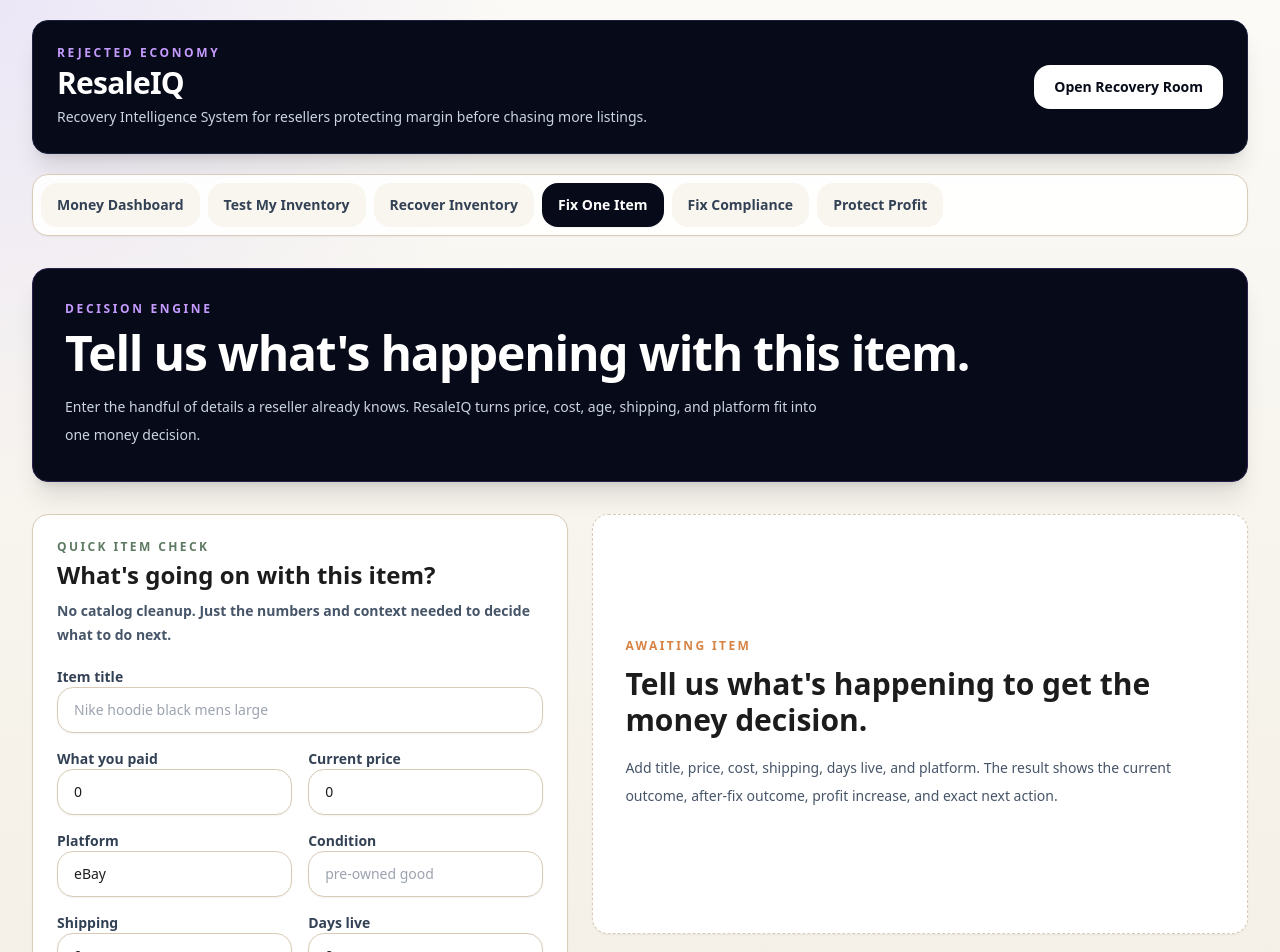
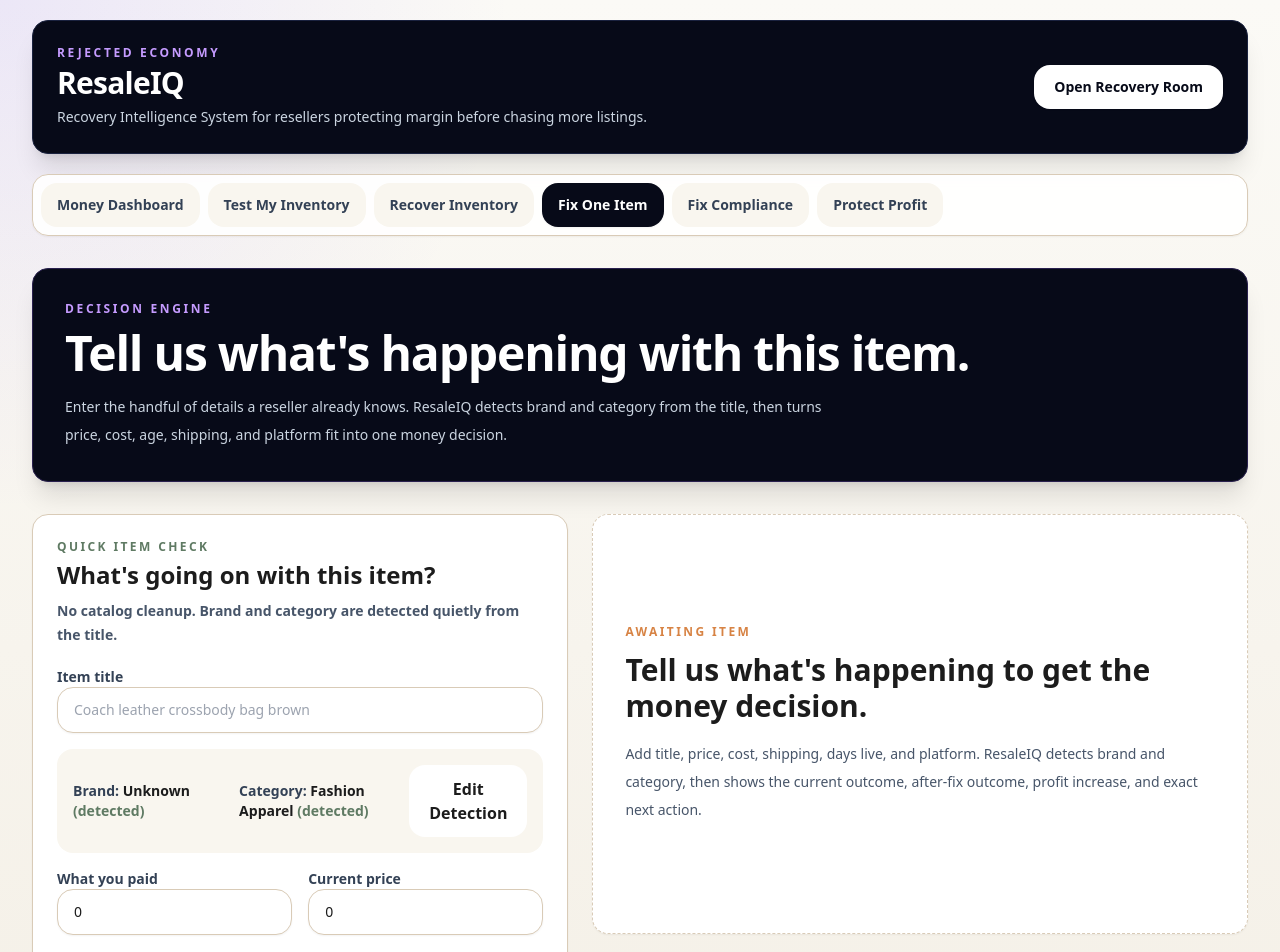
Before and after one commit to RejectedDope/ResaleIQ, a Next.js app: page /analyze in a window 1280 px wide. Shown: the top 952 px of the page. Built offline with nearby package versions, Linux system fonts and the light colour scheme.

Commit message:
Add passive brand and category detection to decision engine

```diff
--- a/app/analyze/page.tsx
+++ b/app/analyze/page.tsx
@@ -26,6 +26,25 @@
   safetyDocs: false,
   gradingDescriptors: false,
 };
+
+const KNOWN_BRANDS = [
+  'Coach',
+  'Nike',
+  'Lululemon',
+  'Carhartt',
+  'Madewell',
+  'Patagonia',
+  'Levi',
+  'Levis',
+  'Adidas',
+  'Ralph Lauren',
+  'The North Face',
+  'Free People',
+  'Anthropologie',
+  'Vans',
+  'Dr Martens',
+  'Birkenstock',
+];
 
 function finalDecision(action: string) {
   if (action === 'Donate/Liquidate') return 'LIQUIDATE';
@@ -70,21 +89,54 @@
   };
 }
 
+function categoryFromTitle(title: string) {
+  const text = title.toLowerCase();
+  if (/bag|purse|crossbody|tote|wallet|backpack|satchel/.test(text)) return 'Bags';
+  if (/shoe|sneaker|boot|heel|loafer|sandal|clog/.test(text)) return 'Shoes';
+  if (/jean|legging|pant|jogger|short|skirt/.test(text)) return 'Fashion Apparel';
+  if (/jacket|coat|hoodie|sweater|shirt|dress|blazer|fleece|top/.test(text)) return 'Fashion Apparel';
+  if (/watch|ring|necklace|bracelet|earring|jewelry/.test(text)) return 'Jewelry';
+  if (/console|camera|phone|tablet|headphone|speaker|electronics/.test(text)) return 'Electronics';
+  if (/coin|card|comic|vintage|collectible|figure/.test(text)) return 'Collectibles';
+  if (/chair|table|desk|dresser|furniture|local/.test(text)) return 'Furniture / Local';
+  return 'Fashion Apparel';
+}
+
+function brandFromTitle(title: string) {
+  const normalized = title.toLowerCase();
+  const brand = KNOWN_BRANDS.find((candidate) => normalized.includes(candidate.toLowerCase()));
+  if (brand) return brand === 'Levis' ? "Levi's" : brand;
+  return title.trim().split(/\s+/)[0] || '';
+}
+
+function priceContextMultiplier(input: ListingInput) {
+  const category = input.category.toLowerCase();
+  const brand = input.brand.toLowerCase();
+  let multiplier = 1;
+
+  if (['coach', 'lululemon', 'patagonia', 'carhartt', 'the north face'].some((term) => brand.includes(term))) multiplier += 0.06;
+  if (category.includes('bags') || category.includes('shoes') || category.includes('collectible')) multiplier += 0.04;
+  if (category.includes('furniture')) multiplier -= 0.05;
+
+  return multiplier;
+}
+
 function marketSignals(input: ListingInput, riskScore: number) {
-  const low = Math.max(6, input.targetSalePrice * (riskScore > 60 ? 0.72 : 0.82));
-  const high = input.targetSalePrice * (riskScore > 60 ? 0.96 : 1.08);
-  const similarCount = Math.max(18, Math.round(42 + input.title.length / 2 + input.listingAgeDays / 4));
+  const multiplier = priceContextMultiplier(input);
+  const low = Math.max(6, input.targetSalePrice * (riskScore > 60 ? 0.72 : 0.82) * multiplier);
+  const high = input.targetSalePrice * (riskScore > 60 ? 0.96 : 1.08) * multiplier;
+  const similarCount = Math.max(18, Math.round(42 + input.title.length / 2 + input.listingAgeDays / 4 + (input.brand ? 8 : 0)));
   const daysToSell = Math.max(9, Math.round(18 + riskScore / 3 + (input.targetSalePrice < 25 ? 8 : 0)));
   const competition = similarCount > 85 ? 'High competition' : similarCount > 55 ? 'Medium competition' : 'Low competition';
-  const confidence = riskScore < 35 ? 'High' : riskScore < 65 ? 'Medium' : 'Low';
+  const confidence = input.brand && input.category ? (riskScore < 65 ? 'High' : 'Medium') : riskScore < 35 ? 'High' : riskScore < 65 ? 'Medium' : 'Low';
 
   return { low, high, similarCount, daysToSell, competition, confidence };
 }
 
 function moneyExplanation(input: ListingInput, action: string, riskScore: number) {
   if (input.title.trim().length < 35) return 'Low visibility due to a weak title; buyers may not be finding this item.';
-  if (action === 'Reprice') return 'Price is above the simulated market band for the current demand level.';
-  if (action === 'Crosslist') return 'The item has buyers, but the current platform is limiting demand.';
+  if (action === 'Reprice') return `${input.brand || 'This brand'} ${input.category.toLowerCase()} pricing is above the simulated market band for current demand.`;
+  if (action === 'Crosslist') return `${input.category} buyers may be stronger on another channel than ${input.platform}.`;
   if (action === 'Bundle') return 'Low-ticket margin improves when shipping and handling are spread across a bundle.';
   if (action === 'Donate/Liquidate') return 'Weak margin and stale age make recovery time more expensive than the upside.';
   if (riskScore > 60) return 'Competing listings are likely priced lower, and age is dragging down expected sale price.';
@@ -101,22 +153,19 @@
 
 function keyChanges(input: ListingInput, action: string, signals: ReturnType<typeof marketSignals>) {
   return [
-    `List inside the $${signals.low.toFixed(0)}-$${signals.high.toFixed(0)} market band.`,
+    `Price this ${input.category.toLowerCase()} inside the $${signals.low.toFixed(0)}-$${signals.high.toFixed(0)} market band.`,
     `Use title: ${optimizedTitle(input)}.`,
-    action === 'Crosslist' ? 'Move or duplicate the listing to the stronger buyer channel.' : `Execute action: ${action}.`,
+    action === 'Crosslist' ? `Move or duplicate the listing to the stronger ${input.category.toLowerCase()} buyer channel.` : `Execute action: ${action}.`,
   ];
-}
-
-function titleBrand(title: string) {
-  return title.trim().split(/\s+/)[0] || '';
 }
 
 export default function AnalyzePage() {
   const [form, setForm] = useState<ListingInput>(INITIAL);
   const [analysis, setAnalysis] = useState<ListingAnalysis | null>(null);
+  const [editingDetection, setEditingDetection] = useState(false);
 
   const update = (key: keyof ListingInput, value: string | number | boolean) => setForm((p) => ({ ...p, [key]: value }));
-  const updateTitle = (value: string) => setForm((p) => ({ ...p, title: value, brand: titleBrand(value) }));
+  const updateTitle = (value: string) => setForm((p) => ({ ...p, title: value, brand: brandFromTitle(value), category: categoryFromTitle(value) }));
   const decision = analysis ? finalDecision(analysis.deadListingRisk.recommendedAction) : null;
   const current = analysis ? currentOutcome(form, analysis.deadListingRisk.riskScore) : null;
   const fixed = analysis ? fixedOutcome(form, analysis.deadListingRisk.recommendedAction, analysis.deadListingRisk.riskScore) : null;
@@ -128,7 +177,7 @@
         <p className="text-xs font-bold uppercase tracking-[0.22em] text-[#C59BFF]">Decision Engine</p>
         <h2 className="mt-3 text-4xl font-extrabold tracking-tight md:text-5xl">Tell us what's happening with this item.</h2>
         <p className="mt-4 max-w-3xl text-sm leading-7 text-slate-300">
-          Enter the handful of details a reseller already knows. ResaleIQ turns price, cost, age, shipping, and platform fit into one money decision.
+          Enter the handful of details a reseller already knows. ResaleIQ detects brand and category from the title, then turns price, cost, age, shipping, and platform fit into one money decision.
         </p>
       </div>
 
@@ -143,14 +192,40 @@
           <div className="mb-5">
             <p className="text-xs font-bold uppercase tracking-[0.2em] text-sage">Quick Item Check</p>
             <h3 className="mt-1 text-2xl font-extrabold text-ink">What's going on with this item?</h3>
-            <p className="mt-2 text-sm font-semibold leading-6 text-slate-600">No catalog cleanup. Just the numbers and context needed to decide what to do next.</p>
+            <p className="mt-2 text-sm font-semibold leading-6 text-slate-600">No catalog cleanup. Brand and category are detected quietly from the title.</p>
           </div>
 
           <div className="grid grid-cols-1 gap-4 md:grid-cols-2">
             <label className="text-sm font-bold text-slate-700 md:col-span-2">
               Item title
-              <input value={form.title} onChange={(e) => updateTitle(e.target.value)} placeholder="Nike hoodie black mens large" />
+              <input value={form.title} onChange={(e) => updateTitle(e.target.value)} placeholder="Coach leather crossbody bag brown" />
             </label>
+
+            <div className="rounded-2xl bg-ivory p-4 md:col-span-2">
+              <div className="flex flex-col gap-3 md:flex-row md:items-center md:justify-between">
+                <div className="grid gap-2 text-sm font-bold text-slate-700 md:grid-cols-2">
+                  <p>Brand: <span className="text-ink">{form.brand || 'Unknown'}</span> <span className="text-sage">(detected)</span></p>
+                  <p>Category: <span className="text-ink">{form.category}</span> <span className="text-sage">(detected)</span></p>
+                </div>
+                <button type="button" onClick={() => setEditingDetection((value) => !value)} className="bg-white text-ink">
+                  Edit Detection
+                </button>
+              </div>
+
+              {editingDetection ? (
+                <div className="mt-4 grid gap-3 md:grid-cols-2">
+                  <label className="text-sm font-bold text-slate-700">
+                    Brand override
+                    <input value={form.brand} onChange={(e) => update('brand', e.target.value)} placeholder="Coach" />
+                  </label>
+                  <label className="text-sm font-bold text-slate-700">
+                    Category override
+                    <input value={form.category} onChange={(e) => update('category', e.target.value)} placeholder="Bags" />
+                  </label>
+                </div>
+              ) : null}
+            </div>
+
             <label className="text-sm font-bold text-slate-700">
               What you paid
               <input type="number" min={0} step="0.01" value={form.purchaseCost} onChange={(e) => update('purchaseCost', Number(e.target.value))} />
@@ -216,7 +291,7 @@
               <div className="grid gap-4 xl:grid-cols-[0.9fr_1.1fr]">
                 <div className="rounded-2xl border border-tan bg-white p-6 shadow-sm">
                   <p className="text-xs font-bold uppercase tracking-[0.18em] text-slate-500">Market Signals</p>
-                  <p className="mt-3 text-lg font-extrabold text-ink">Similar items selling between ${signals.low.toFixed(0)}-${signals.high.toFixed(0)}</p>
+                  <p className="mt-3 text-lg font-extrabold text-ink">{form.brand || 'Similar'} {form.category.toLowerCase()} selling between ${signals.low.toFixed(0)}-${signals.high.toFixed(0)}</p>
                   <div className="mt-4 grid gap-3 text-sm font-bold text-slate-700 md:grid-cols-2">
                     <p className="rounded-2xl bg-ivory px-4 py-3">Average days to sell: {signals.daysToSell}</p>
                     <p className="rounded-2xl bg-ivory px-4 py-3">{signals.competition}</p>
@@ -261,7 +336,7 @@
                 <p className="text-xs font-bold uppercase tracking-[0.2em] text-clay">Awaiting item</p>
                 <h3 className="mt-3 text-3xl font-extrabold text-ink">Tell us what's happening to get the money decision.</h3>
                 <p className="mt-4 max-w-xl text-sm leading-7 text-slate-600">
-                  Add title, price, cost, shipping, days live, and platform. The result shows the current outcome, after-fix outcome, profit increase, and exact next action.
+                  Add title, price, cost, shipping, days live, and platform. ResaleIQ detects brand and category, then shows the current outcome, after-fix outcome, profit increase, and exact next action.
                 </p>
               </div>
             </div>
```
